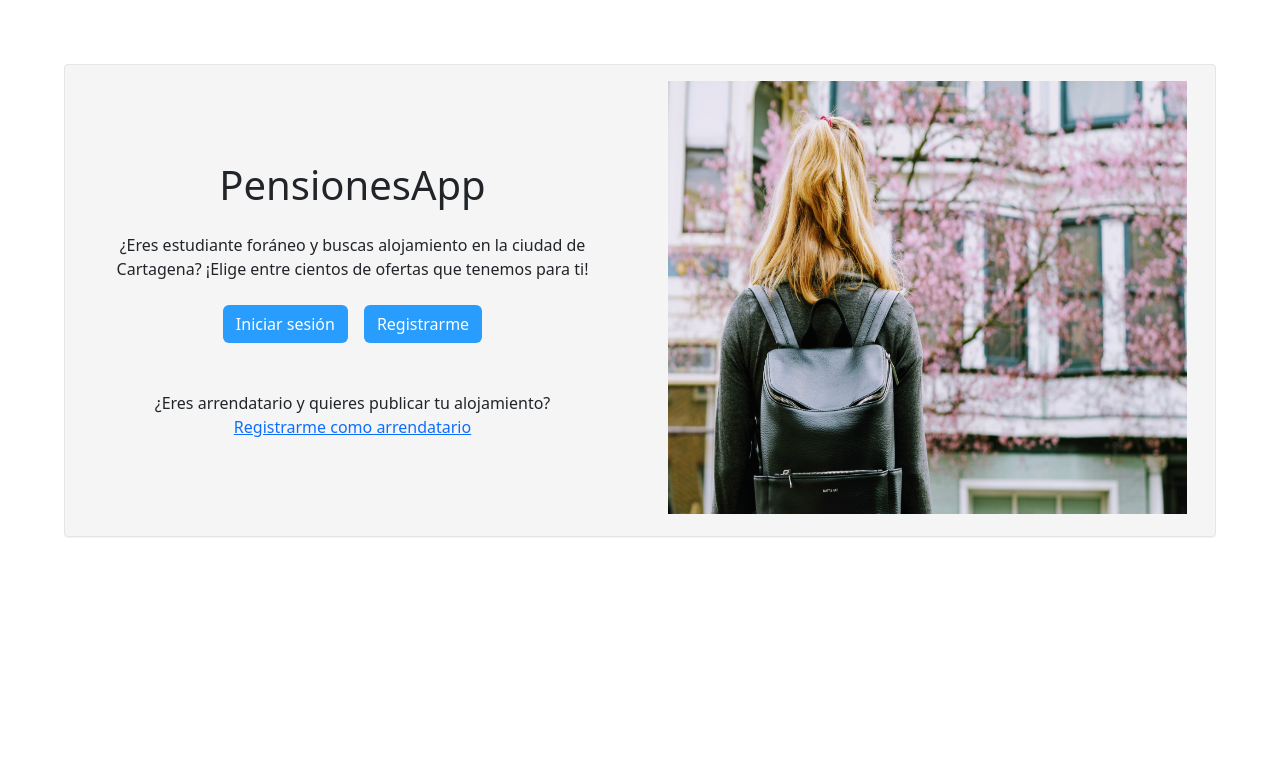
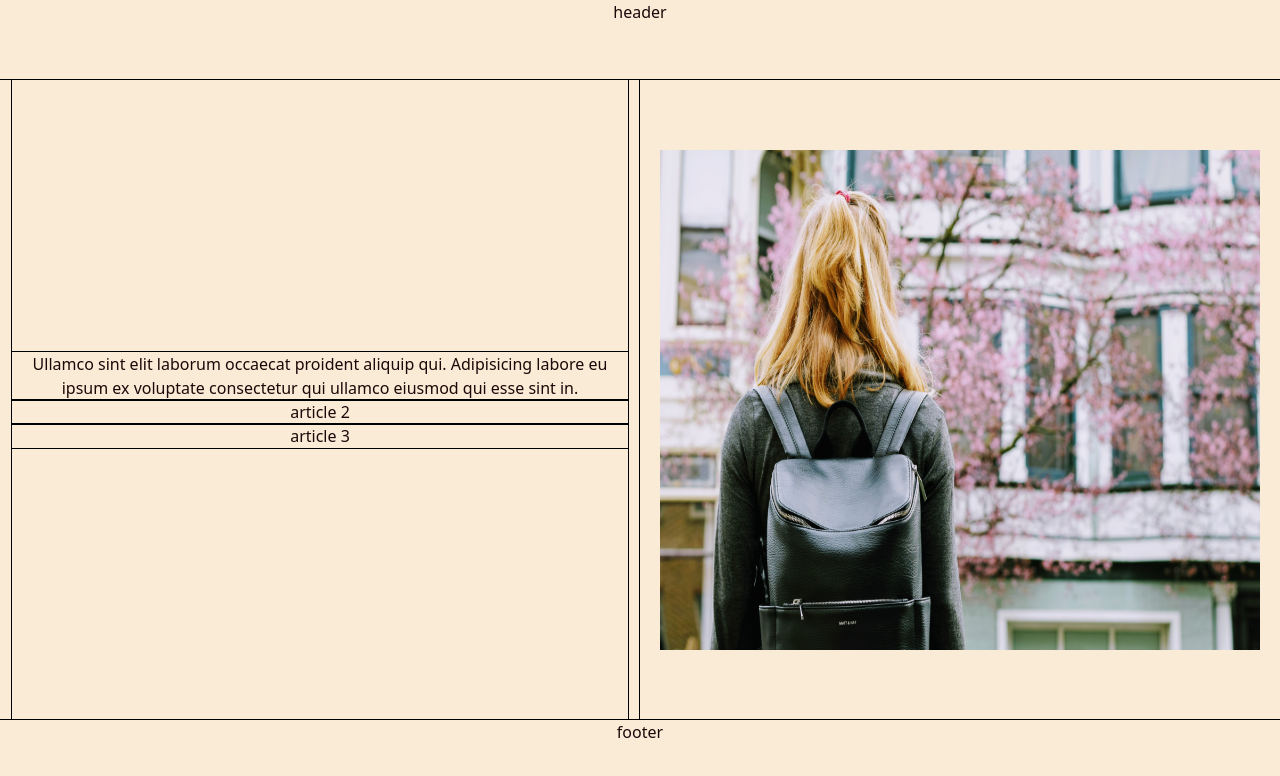
Before and after one commit to katy-paola/pensiones-app, a Next.js app: page / in a window 1280 px wide. Shown: the top 776 px of the page. Built offline with nearby package versions, Linux system fonts and the light colour scheme; no server answers.

Commit message:
💄 Vista Landing iniciada

```diff
--- a/pages/index.jsx
+++ b/pages/index.jsx
@@ -13,45 +13,33 @@ export default function Home() {
   if (status === 'unauthenticated') {
     return (
       <>
-        <div class="row align-items-center text-center div--principal">
-          <div class="col-sm-6">
-            <div class="card card--style">
-              <div class="card-body">
-                <h1 class="card-title mb-4">PensionesApp</h1>
-                <p class="card-text mb-4">
-                  ¿Eres estudiante foráneo y buscas alojamiento en la ciudad de
-                  Cartagena? ¡Elige entre cientos de ofertas que tenemos para
-                  ti!
-                </p>
-                <div className="d-flex justify-content-center gap-3 align-items-center mt-3 mb-3">
-                  <a href="#" class="btn btn--color">
-                    Iniciar sesión
-                  </a>
-                  <a href="#" class="btn btn--color">
-                    Registrarme
-                  </a>
+        <div className="parent grid-container">
+          <header>header</header>
+          <div className="div2">
+            <div className="row m-0 align-items-center">
+              <div className="col m-0">
+                <div className="d-flex flex-column div-main">
+                  <article>
+                    Ullamco sint elit laborum occaecat proident aliquip qui.
+                    Adipisicing labore eu ipsum ex voluptate consectetur qui
+                    ullamco eiusmod qui esse sint in.
+                  </article>
+                  <article>article 2</article>
+                  <article>article 3</article>
                 </div>
-                <p className="card-text mt-5">
-                  ¿Eres arrendatario y quieres publicar tu alojamiento?
-                  <br />
-                  <a href="#">Registrarme como arrendatario</a>
-                </p>
               </div>
-            </div>
-          </div>
-          <div class="col-sm-6">
-            <div class="card card--style">
-              <div class="card-body">
+              <div className="col m-0 div-img">
                 <Image
-                  className="width--img"
-                  src="/img_home.jpg"
-                  alt="..."
+                  className="image"
+                  src={'/img_home.jpg'}
+                  alt=""
                   width={600}
                   height={500}
                 />
               </div>
             </div>
           </div>
+          <div className="div3">footer</div>
         </div>
 
         {/*<h3>Landing</h3>
--- a/styles/index.css
+++ b/styles/index.css
@@ -1,23 +1,46 @@
-.div--principal {
-  background-color: #f5f5f5;
-  border: 1px solid #e5e5e5;
-  border-radius: 4px;
-  box-shadow: 0 1px 1px rgba(0, 0, 0, 0.05);
-  margin-top: 5%;
-  margin-left: 5%;
-  margin-right: 5%;
+.parent {
+  display: grid;
+  grid-template-areas: 'header' 'main' 'footer';
+  min-height: 100vh;
+  grid-template-rows: 80px 1fr 80px;
 }
 
-.card--style {
-  border: none !important;
-  background-color: transparent;
+.grid-container div {
+  background-color: antiquewhite;
+  text-align: center;
+  color: rgb(27, 8, 8);
+  outline: 1px solid black;
+  height: 100%;
 }
 
-.btn--color {
-  background-color: rgb(40, 157, 253);
-  color: white;
+article {
+  outline: 1px solid black;
 }
 
-.width--img {
-  max-width: 50%;
+header {
+  grid-area: header;
+  grid-row: inherit;
+  background-color: antiquewhite;
+  text-align: center;
+  color: rgb(27, 8, 8);
+  outline: 1px solid black;
 }
+
+.div2 {
+  grid-area: main;
+  height: 100%;
+}
+
+.div3 {
+  grid-area: footer;
+}
+
+.div-main {
+  justify-content: center;
+}
+
+.div-img {
+  display: flex;
+  align-items: center;
+  justify-content: center;
+}
```
Also changed, not shown: public/svg/burger-svgrepo-com.svg (added).
